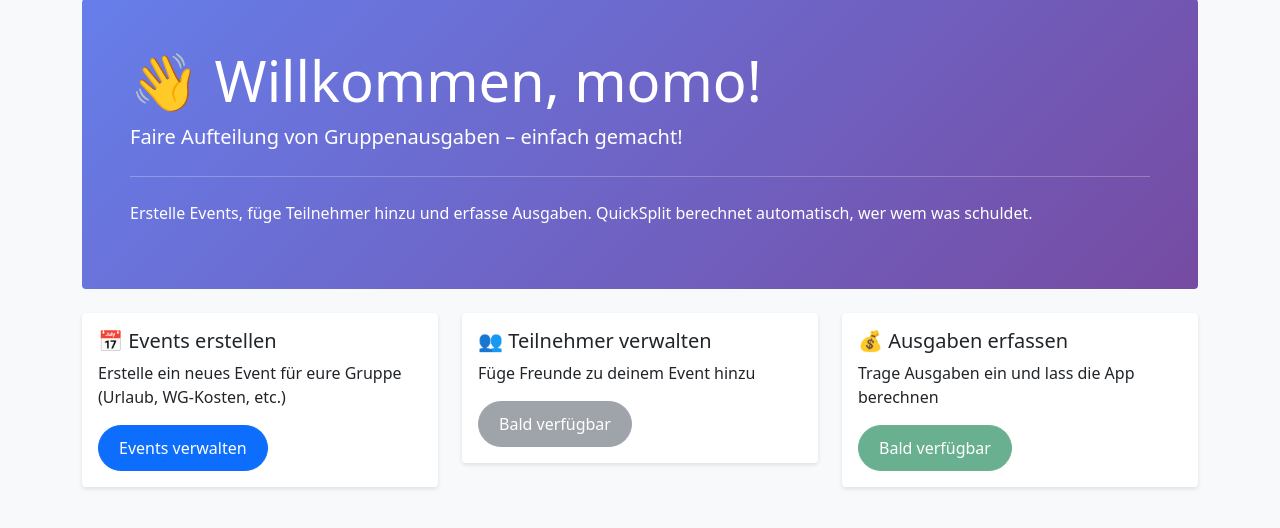
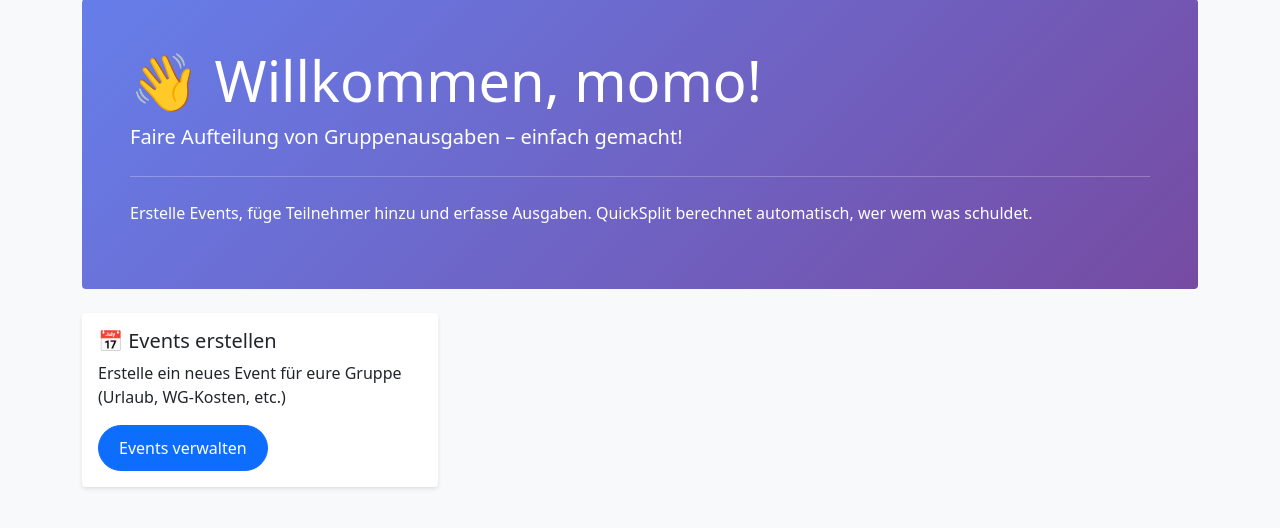
Before and after one commit to Momoshrf/Quicksplit, a Flask app: page / in a window 1280 px wide. Shown: the part 87-615 px from the top of the page. Run offline with Flask 3, Linux system fonts and the light colour scheme; a user stored in the database is signed in.

Commit message:
html fix

```diff
--- a/WEBAPP/templates/index.html
+++ b/WEBAPP/templates/index.html
@@ -25,24 +25,4 @@
         </div>
     </div>
 
-    <div class="col-md-4">
-        <div class="card">
-            <div class="card-body">
-                <h5 class="card-title">👥 Teilnehmer verwalten</h5>
-                <p class="card-text">Füge Freunde zu deinem Event hinzu</p>
-                <button class="btn btn-secondary" disabled>Bald verfügbar</button>
-            </div>
-        </div>
-    </div>
-
-    <div class="col-md-4">
-        <div class="card">
-            <div class="card-body">
-                <h5 class="card-title">💰 Ausgaben erfassen</h5>
-                <p class="card-text">Trage Ausgaben ein und lass die App berechnen</p>
-                <button class="btn btn-success" disabled>Bald verfügbar</button>
-            </div>
-        </div>
-    </div>
-</div>
 {% endblock %}
```
